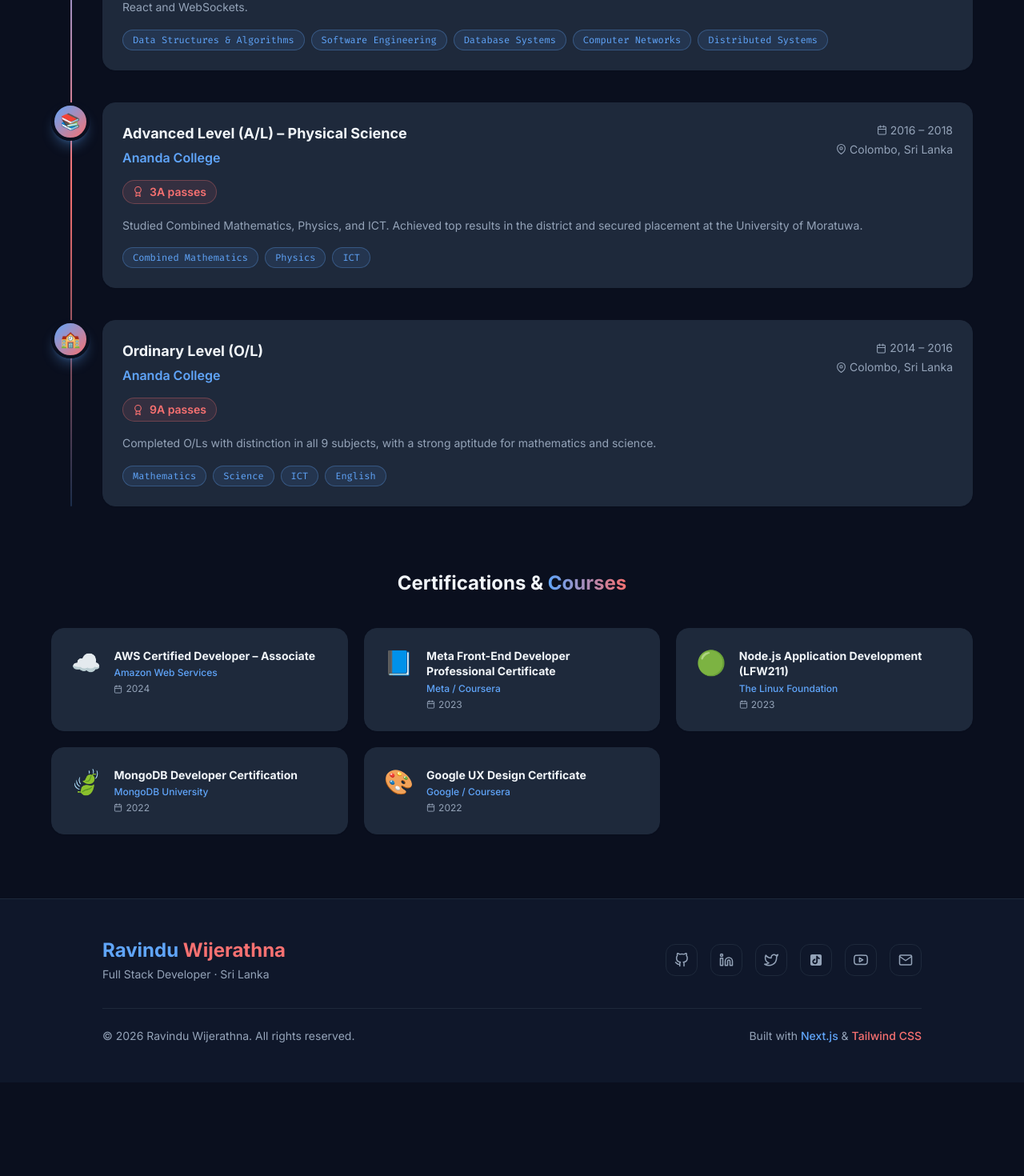
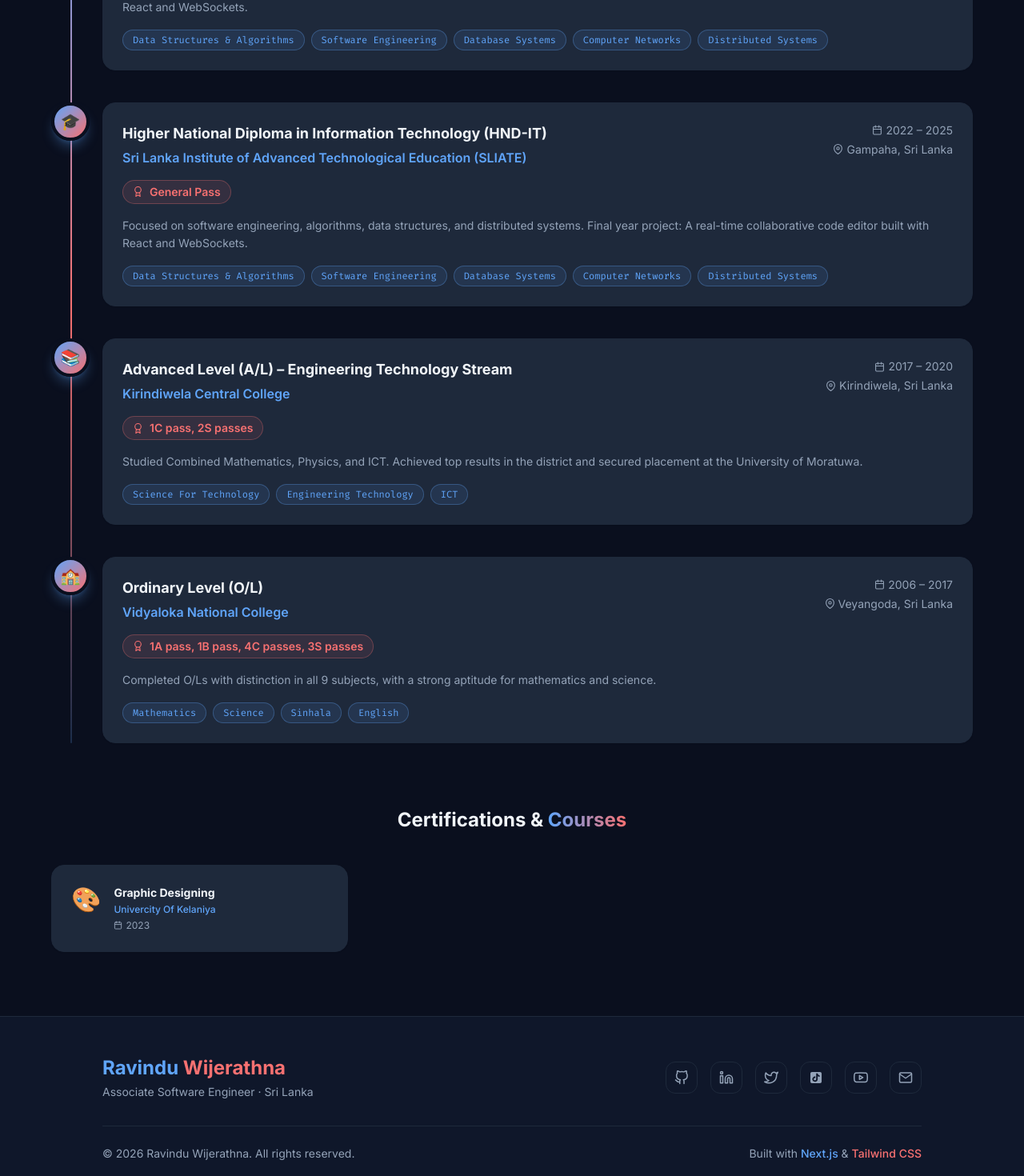
Before and after one commit to Ravinduvinoj/portfolio, a Next.js app: page /education in a window 1280 px wide. Shown: the part 480-1950 px from the top of the page at 80% size. Before the commit the page ends 1833 px from the top, so only its background shows below. Built offline with nearby package versions, Linux system fonts and the light colour scheme.

Commit message:
feat: update personal and education details, correcting roles and periods

```diff
--- a/app/about/page.tsx
+++ b/app/about/page.tsx
@@ -4,11 +4,11 @@ import Link from "next/link";
 import { FiArrowRight, FiMapPin, FiMail, FiPhone } from "react-icons/fi";
 
 const personalInfo = [
-  { label: "Name", value: "Ravindu Vinoj" },
-  { label: "Role", value: "Full Stack Developer" },
+  { label: "Name", value: "Ravindu Wijerathna" },
+  { label: "Role", value: "Associate Software Engineer" },
   { label: "Location", value: "Sri Lanka" },
-  { label: "Email", value: "ravindu@example.com", icon: FiMail },
-  { label: "Phone", value: "+94 77 123 4567", icon: FiPhone },
+  { label: "Email", value: "ravinduvinoj.se@gmail.com", icon: FiMail },
+  { label: "Phone", value: "+94 75 487 9867", icon: FiPhone },
   { label: "Languages", value: "Sinhala, English" },
 ];
 
--- a/app/education/page.tsx
+++ b/app/education/page.tsx
@@ -7,7 +7,7 @@ const education = [
     degree: "Bachelor of Science in Computer Science",
     institution: "University of Moratuwa",
     location: "Moratuwa, Sri Lanka",
-    period: "2019 – 2023",
+    period: "2026 – Present",
     grade: "Second Class Upper",
     description:
       "Focused on software engineering, algorithms, data structures, and distributed systems. Final year project: A real-time collaborative code editor built with React and WebSockets.",
@@ -16,37 +16,49 @@ const education = [
     type: "degree",
   },
   {
-    degree: "Advanced Level (A/L) – Physical Science",
-    institution: "Ananda College",
-    location: "Colombo, Sri Lanka",
-    period: "2016 – 2018",
-    grade: "3A passes",
+    degree: "Higher National Diploma in Information Technology (HND-IT)",
+    institution: "Sri Lanka Institute of Advanced Technological Education (SLIATE)",
+    location: "Gampaha, Sri Lanka",
+    period: "2022 – 2025",
+    grade: "General Pass",
+    description:
+      "Focused on software engineering, algorithms, data structures, and distributed systems. Final year project: A real-time collaborative code editor built with React and WebSockets.",
+    highlights: ["Data Structures & Algorithms", "Software Engineering", "Database Systems", "Computer Networks", "Distributed Systems"],
+    icon: "🎓",
+    type: "degree",
+  },
+  {
+    degree: "Advanced Level (A/L) – Engineering Technology Stream",
+    institution: "Kirindiwela Central College",
+    location: "Kirindiwela, Sri Lanka",
+    period: "2017 – 2020",
+    grade: "1C pass, 2S passes",
     description:
       "Studied Combined Mathematics, Physics, and ICT. Achieved top results in the district and secured placement at the University of Moratuwa.",
-    highlights: ["Combined Mathematics", "Physics", "ICT"],
+    highlights: ["Science For Technology", "Engineering Technology", "ICT"],
     icon: "📚",
     type: "school",
   },
   {
     degree: "Ordinary Level (O/L)",
-    institution: "Ananda College",
-    location: "Colombo, Sri Lanka",
-    period: "2014 – 2016",
-    grade: "9A passes",
+    institution: "Vidyaloka National College",
+    location: "Veyangoda, Sri Lanka",
+    period: "2006 – 2017",
+    grade: "1A pass, 1B pass, 4C passes, 3S passes",
     description:
       "Completed O/Ls with distinction in all 9 subjects, with a strong aptitude for mathematics and science.",
-    highlights: ["Mathematics", "Science", "ICT", "English"],
+    highlights: ["Mathematics", "Science", "Sinhala", "English"],
     icon: "🏫",
     type: "school",
   },
 ];
 
 const certifications = [
-  { name: "AWS Certified Developer – Associate", issuer: "Amazon Web Services", year: "2024", icon: "☁️" },
-  { name: "Meta Front-End Developer Professional Certificate", issuer: "Meta / Coursera", year: "2023", icon: "📘" },
-  { name: "Node.js Application Development (LFW211)", issuer: "The Linux Foundation", year: "2023", icon: "🟢" },
-  { name: "MongoDB Developer Certification", issuer: "MongoDB University", year: "2022", icon: "🍃" },
-  { name: "Google UX Design Certificate", issuer: "Google / Coursera", year: "2022", icon: "🎨" },
+  // { name: "AWS Certified Developer – Associate", issuer: "Amazon Web Services", year: "2024", icon: "☁️" },
+  // { name: "Meta Front-End Developer Professional Certificate", issuer: "Meta / Coursera", year: "2023", icon: "📘" },
+  // { name: "Node.js Application Development (LFW211)", issuer: "The Linux Foundation", year: "2023", icon: "🟢" },
+  // { name: "MongoDB Developer Certification", issuer: "MongoDB University", year: "2022", icon: "🍃" },
+  { name: "Graphic Designing", issuer: "Univercity Of Kelaniya", year: "2023", icon: "🎨" },
 ];
 
 export default function Education() {
@@ -93,7 +105,6 @@ export default function Education() {
                       </div>
                     </div>
                   </div>
-
                   <div className="inline-flex items-center gap-2 px-3 py-1 rounded-full bg-accent/10 border border-accent/30 text-accent text-sm font-semibold mb-4">
                     <FiAward size={13} /> {edu.grade}
                   </div>
--- a/app/page.tsx
+++ b/app/page.tsx
@@ -5,8 +5,7 @@ import { FiArrowRight, FiDownload, FiCode, FiServer, FiSmartphone, FiDatabase }
 import { useEffect, useState } from "react";
 
 const roles = [
-  "Full Stack Developer",
-  "Asociate Software Engineer",
+  "Associate Software Engineer",
   "Mobile App Developer",
   "Gamer",
 ];
--- a/components/Footer.tsx
+++ b/components/Footer.tsx
@@ -21,7 +21,7 @@ export default function Footer() {
               <span className="text-primary">Ravindu</span>
               <span className="text-accent"> Wijerathna</span>
             </div>
-            <p className="text-sm text-[var(--text-secondary)]">Full Stack Developer · Sri Lanka</p>
+            <p className="text-sm text-[var(--text-secondary)]">Associate Software Engineer · Sri Lanka</p>
           </div>
 
           <div className="flex items-center gap-4">
```
